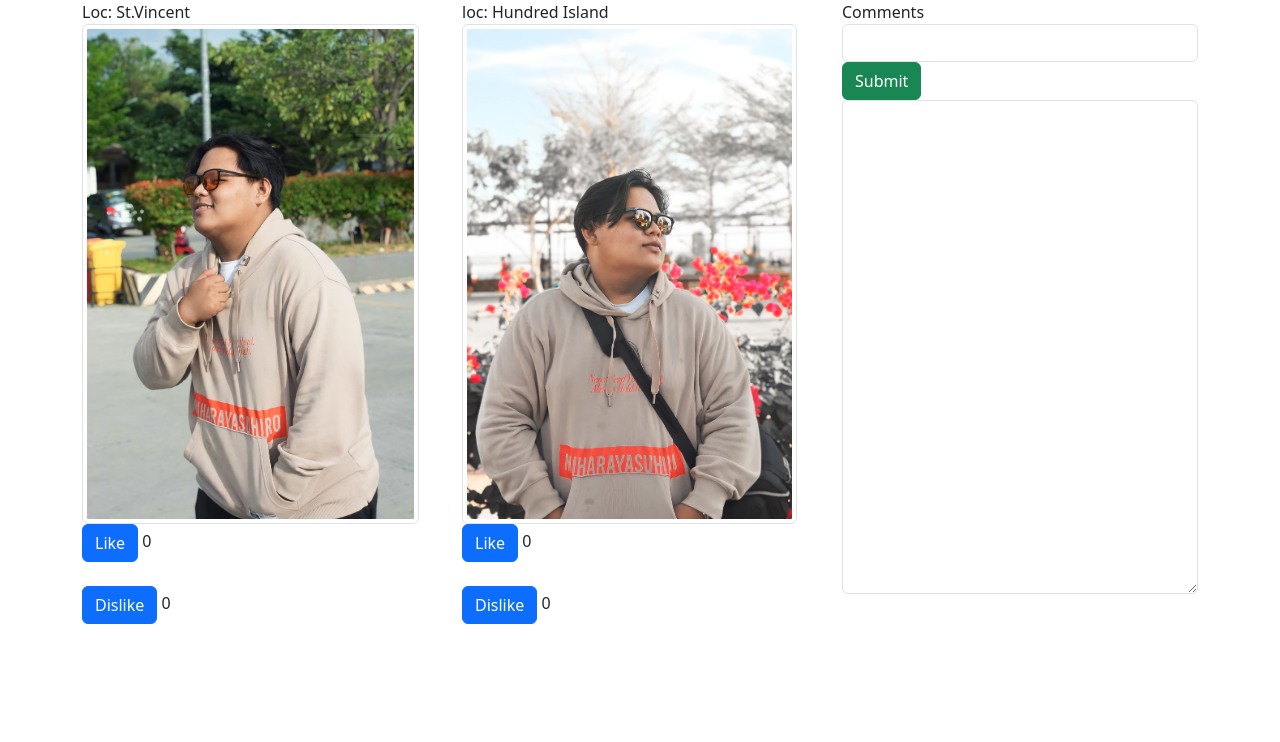
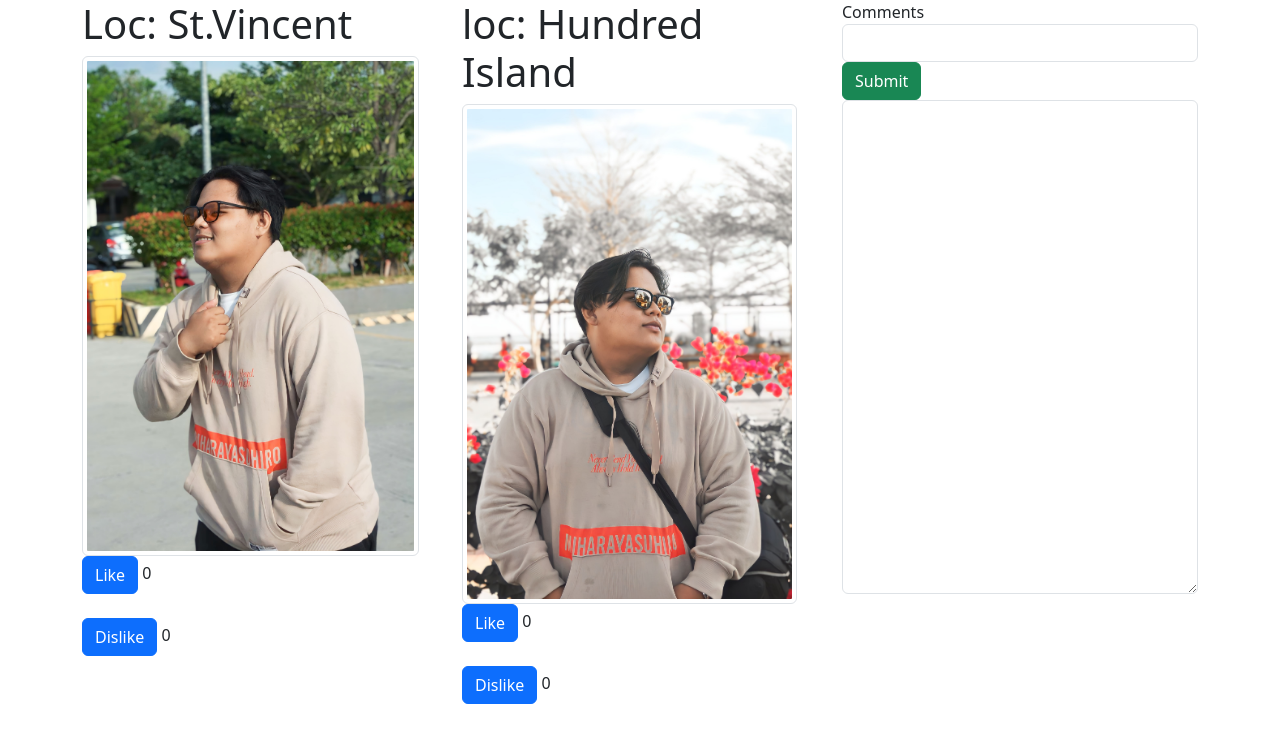
Before and after one commit to StephenNGeronimo/StephenNGeronimo.github.io, a plain HTML site: page index.html in a window 1280 px wide. Drawn offline with nearby package versions, Linux system fonts and the light colour scheme.

Commit message:
Update index.html

```diff
--- a/index.html
+++ b/index.html
@@ -11,7 +11,7 @@
          <div class="container">
           <div class="row">
            <div class="col-4">
-                 Loc: St.Vincent
+              <h1>   Loc: St.Vincent </h1>
              <img src="1.jpg" class="img-thumbnail" style="widtg:400px; height:500px;"/> <br>
              <button class="btn btn-primary" type=button id="btnLike1"> Like </button>
                   <output id="countLikes1">0</output>
@@ -22,7 +22,7 @@
            </div>
 
              <div class="col-4">
-                   loc: Hundred Island
+                  <h1> loc: Hundred Island </h1>
              <img src="2.jpg" class="img-thumbnail" style="widtg:400px; height:500px;"/> <br>
              <button class="btn btn-primary" type=button id="btnLike2"> Like </button>
                     <output id="countLikes2">0</output>
```
